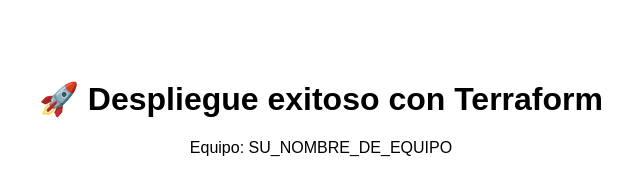
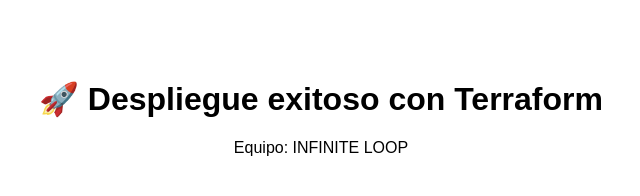
Before and after one commit to Francisco10-24/devsecops-pipeline-lab, a website: page website/index.html in a window 1280 px wide. Shown: the whole page, without its empty margins (319-959 px from the left). Drawn offline with Linux system fonts and the light colour scheme.

```diff
--- a/website/index.html
+++ b/website/index.html
@@ -8,7 +8,7 @@
 
 <body style="font-family: sans-serif; text-align:center; margin-top:80px;">
     <h1>🚀 Despliegue exitoso con Terraform</h1>
-    <p>Equipo: SU_NOMBRE_DE_EQUIPO</p>
+    <p>Equipo: INFINITE LOOP</p>
 </body>
 
 </html>
```
Also changed, not shown: README.md.
